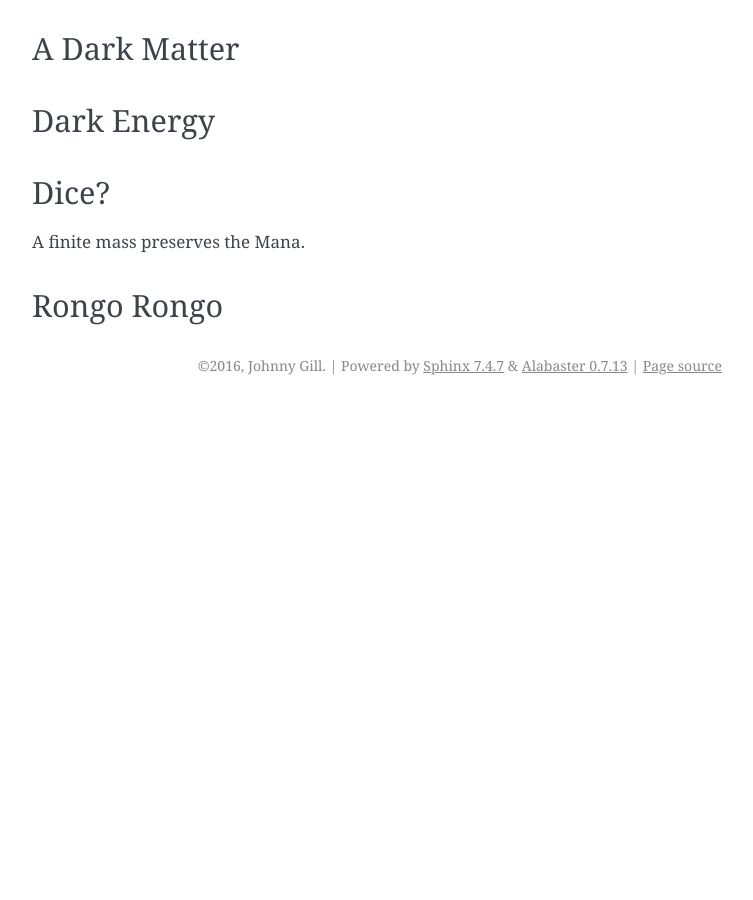
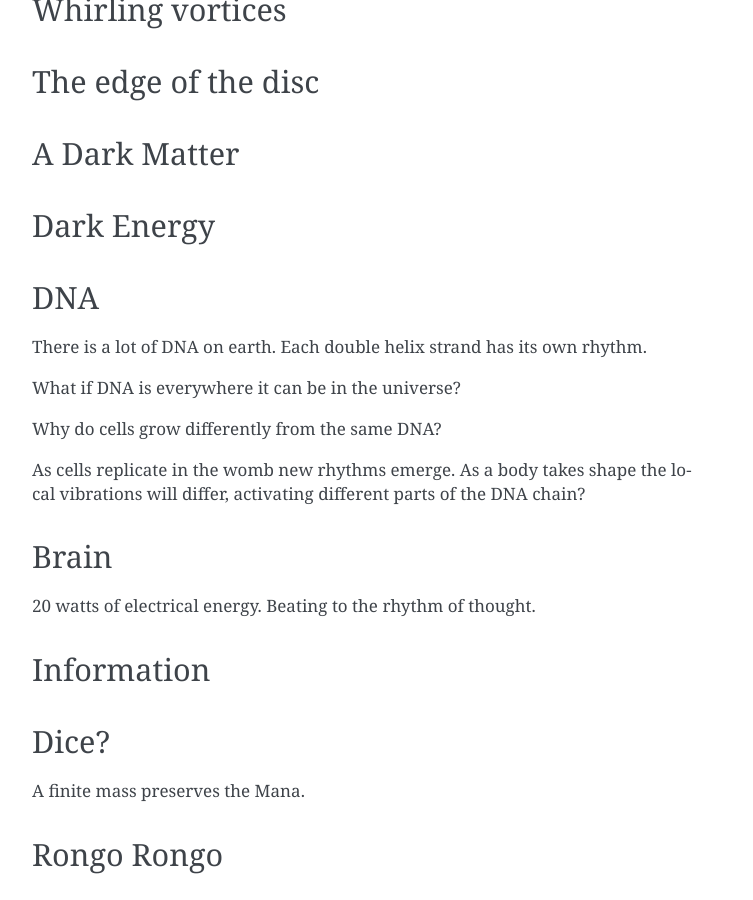
Before and after one commit to openbermuda/karmapi, a Sphinx documentation site: the page built from docs/nodice.rst, in a window 1280 px wide and 900 px high, scrolled down 4149 px. Shown: the whole window, without its empty margins (388-1141 px from the left). Built offline with Sphinx 7.4.7, drawn with Linux system fonts in a browser that asks for light colours; formulas are drawn with MathJax 3; pages that are not in the unit, such as notebooks, are missing from menus; before the commit the page ends 4554 px from its top, so only the background shows below that; some of the changed text lies outside the part shown.

Commit message:
coastline dna brain waves

```diff
--- a/docs/nodice.rst
+++ b/docs/nodice.rst
@@ -53,6 +53,8 @@
 
 Waves will be waves.
 
+
+
 Michelson-Morley
 ----------------
 
@@ -97,6 +99,13 @@
 
 Waves
 =====
+
+Wherever you are in the universe, you are surrounded by gravity
+waves.  Indeed, you yourself are just part of the waves.
+
+Imagine a lattice of diamonds, each one wavelength of the frequency at
+hand.
+
 
 Light Magnets
 =============
@@ -204,6 +213,28 @@
 Dark Energy
 ===========
 
+DNA
+===
+
+There is a lot of DNA on earth.  Each double helix strand has its own
+rhythm.
+
+What if DNA is everywhere it can be in the universe?
+
+Why do cells grow differently from the same DNA?
+
+As cells replicate in the womb new rhythms emerge.  As a body takes
+shape the local vibrations will differ, activating different parts of
+the DNA chain?
+
+Brain
+=====
+
+20 watts of electrical energy.  Beating to the rhythm of thought.
+
+Information
+===========
+
 Dice?
 =====
 
```
Also changed, not shown: 1 other file.
